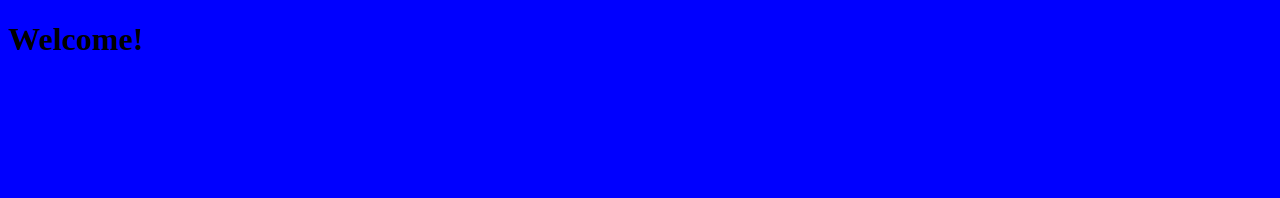
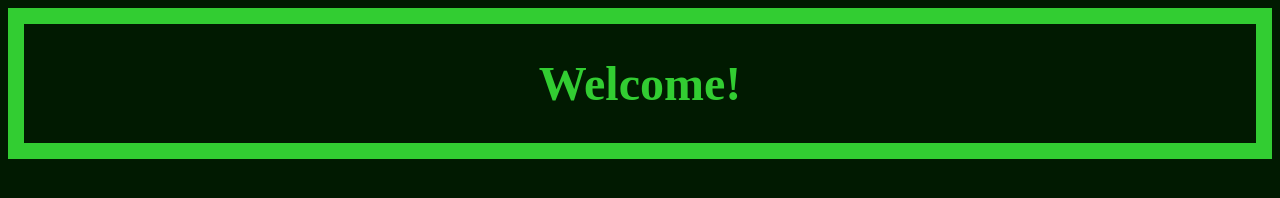
Before and after one commit to TrentFish/ChooseYourOwnAdventure, a plain HTML site: page index.html in a window 1280 px wide. Drawn offline with Linux system fonts and the light colour scheme.

Commit message:
CSS shenanigans

```diff
--- a/styles.css
+++ b/styles.css
@@ -1,3 +1,10 @@
 body {
-    background-color: blue;
+    background-color: rgb(1, 26, 1);
+    border: 1rem solid limegreen;
 }
+
+h1 {
+    color: limegreen;
+    font-size: 3rem;
+    text-align: center;
+}
```
